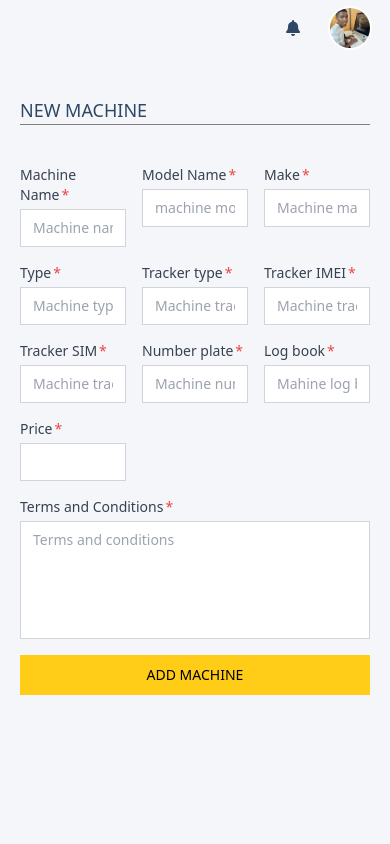
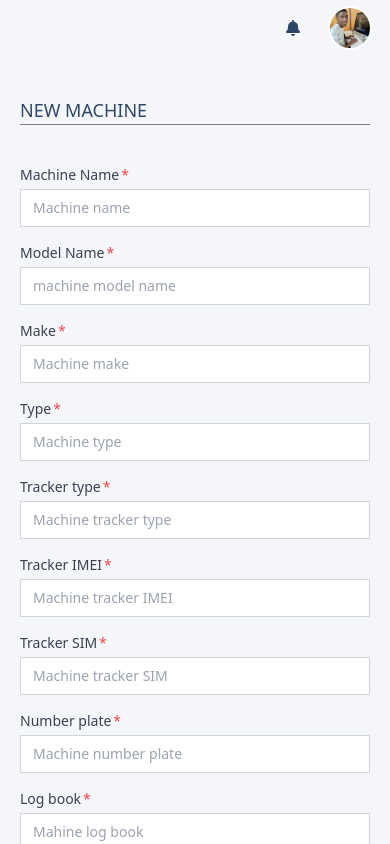
Before and after one commit to Elijahwb/anchormachines-prod, a React (Create React App) app: page /addmachine in a window 390 px wide. Built offline with nearby package versions, Linux system fonts and the light colour scheme; sample sign-in values are in the browser's storage; a web font is replaced by a local one.

Commit message:
configured add machine page to mobile view

```diff
--- a/src/components/AddMachineForm.jsx
+++ b/src/components/AddMachineForm.jsx
@@ -59,7 +59,7 @@
                     New Machine
                 </div>
 
-                <div className='grid grid-cols-3 gap-4 my-4 pt-5'>
+                <div className='grid md:grid-cols-3 gap-4 my-4 pt-5'>
                     <label className="block w-full">
                         <span className="after:content-['*'] after:ml-0.5 after:text-red-500 block text-sm font-medium text-gray-700">
                             Machine Name
@@ -82,7 +82,7 @@
                     </label>
                 </div>
 
-                <div className='grid grid-cols-3 gap-4 my-4'>
+                <div className='grid md:grid-cols-3 gap-4 my-4'>
                     <label className="block w-full">
                         <span className="after:content-['*'] after:ml-0.5 after:text-red-500 block text-sm font-medium text-gray-700">
                             Type
@@ -105,7 +105,7 @@
                     </label>
                 </div>
 
-                <div className='grid grid-cols-3 gap-4 my-4'>
+                <div className='grid md:grid-cols-3 gap-4 my-4'>
                     <label className="block w-full">
                         <span className="after:content-['*'] after:ml-0.5 after:text-red-500 block text-sm font-medium text-gray-700">
                             Tracker SIM
@@ -128,7 +128,7 @@
                     </label>
                 </div>
 
-                <div className='grid grid-cols-3 gap-4 my-4'>
+                <div className='grid md:grid-cols-3 gap-4 my-4'>
                     <label className="block w-full">
                         <span className="after:content-['*'] after:ml-0.5 after:text-red-500 block text-sm font-medium text-gray-700">
                             Price
```
